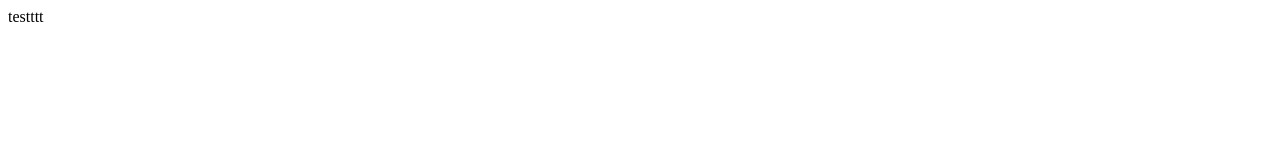
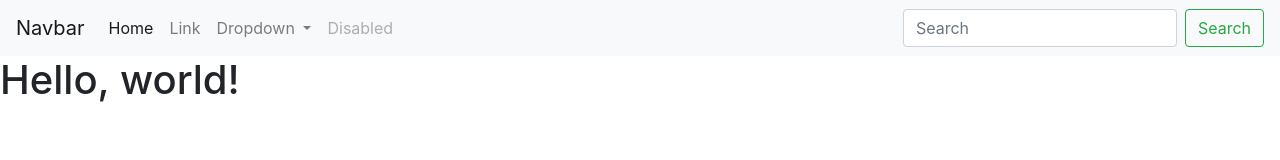
Before and after one commit to barispertama/barispertama.github.io, a plain HTML site: page index.html in a window 1280 px wide. Drawn offline with nearby package versions, Linux system fonts and the light colour scheme.

Commit message:
Update index.html

```diff
--- a/index.html
+++ b/index.html
@@ -1 +1,57 @@
-testttt
+<!doctype html>
+<html lang="en">
+  <head>
+    <!-- Required meta tags -->
+    <meta charset="utf-8">
+    <meta name="viewport" content="width=device-width, initial-scale=1, shrink-to-fit=no">
+
+    <!-- Bootstrap CSS -->
+    <link rel="stylesheet" href="https://cdn.jsdelivr.net/npm/bootstrap@4.0.0/dist/css/bootstrap.min.css" integrity="sha384-Gn5384xqQ1aoWXA+058RXPxPg6fy4IWvTNh0E263XmFcJlSAwiGgFAW/dAiS6JXm" crossorigin="anonymous">
+
+    <title>Hello, world!</title>
+  </head>
+  <body>
+   <nav class="navbar navbar-expand-lg navbar-light bg-light">
+  <a class="navbar-brand" href="#">Navbar</a>
+  <button class="navbar-toggler" type="button" data-toggle="collapse" data-target="#navbarSupportedContent" aria-controls="navbarSupportedContent" aria-expanded="false" aria-label="Toggle navigation">
+    <span class="navbar-toggler-icon"></span>
+  </button>
+
+  <div class="collapse navbar-collapse" id="navbarSupportedContent">
+    <ul class="navbar-nav mr-auto">
+      <li class="nav-item active">
+        <a class="nav-link" href="#">Home <span class="sr-only">(current)</span></a>
+      </li>
+      <li class="nav-item">
+        <a class="nav-link" href="#">Link</a>
+      </li>
+      <li class="nav-item dropdown">
+        <a class="nav-link dropdown-toggle" href="#" id="navbarDropdown" role="button" data-toggle="dropdown" aria-haspopup="true" aria-expanded="false">
+          Dropdown
+        </a>
+        <div class="dropdown-menu" aria-labelledby="navbarDropdown">
+          <a class="dropdown-item" href="#">Action</a>
+          <a class="dropdown-item" href="#">Another action</a>
+          <div class="dropdown-divider"></div>
+          <a class="dropdown-item" href="#">Something else here</a>
+        </div>
+      </li>
+      <li class="nav-item">
+        <a class="nav-link disabled" href="#">Disabled</a>
+      </li>
+    </ul>
+    <form class="form-inline my-2 my-lg-0">
+      <input class="form-control mr-sm-2" type="search" placeholder="Search" aria-label="Search">
+      <button class="btn btn-outline-success my-2 my-sm-0" type="submit">Search</button>
+    </form>
+  </div>
+</nav>
+    <h1>Hello, world!</h1>
+
+    <!-- Optional JavaScript -->
+    <!-- jQuery first, then Popper.js, then Bootstrap JS -->
+    <script src="https://code.jquery.com/jquery-3.2.1.slim.min.js" integrity="sha384-KJ3o2DKtIkvYIK3UENzmM7KCkRr/rE9/Qpg6aAZGJwFDMVNA/GpGFF93hXpG5KkN" crossorigin="anonymous"></script>
+    <script src="https://cdn.jsdelivr.net/npm/popper.js@1.12.9/dist/umd/popper.min.js" integrity="sha384-ApNbgh9B+Y1QKtv3Rn7W3mgPxhU9K/ScQsAP7hUibX39j7fakFPskvXusvfa0b4Q" crossorigin="anonymous"></script>
+    <script src="https://cdn.jsdelivr.net/npm/bootstrap@4.0.0/dist/js/bootstrap.min.js" integrity="sha384-JZR6Spejh4U02d8jOt6vLEHfe/JQGiRRSQQxSfFWpi1MquVdAyjUar5+76PVCmYl" crossorigin="anonymous"></script>
+  </body>
+</html>
```
